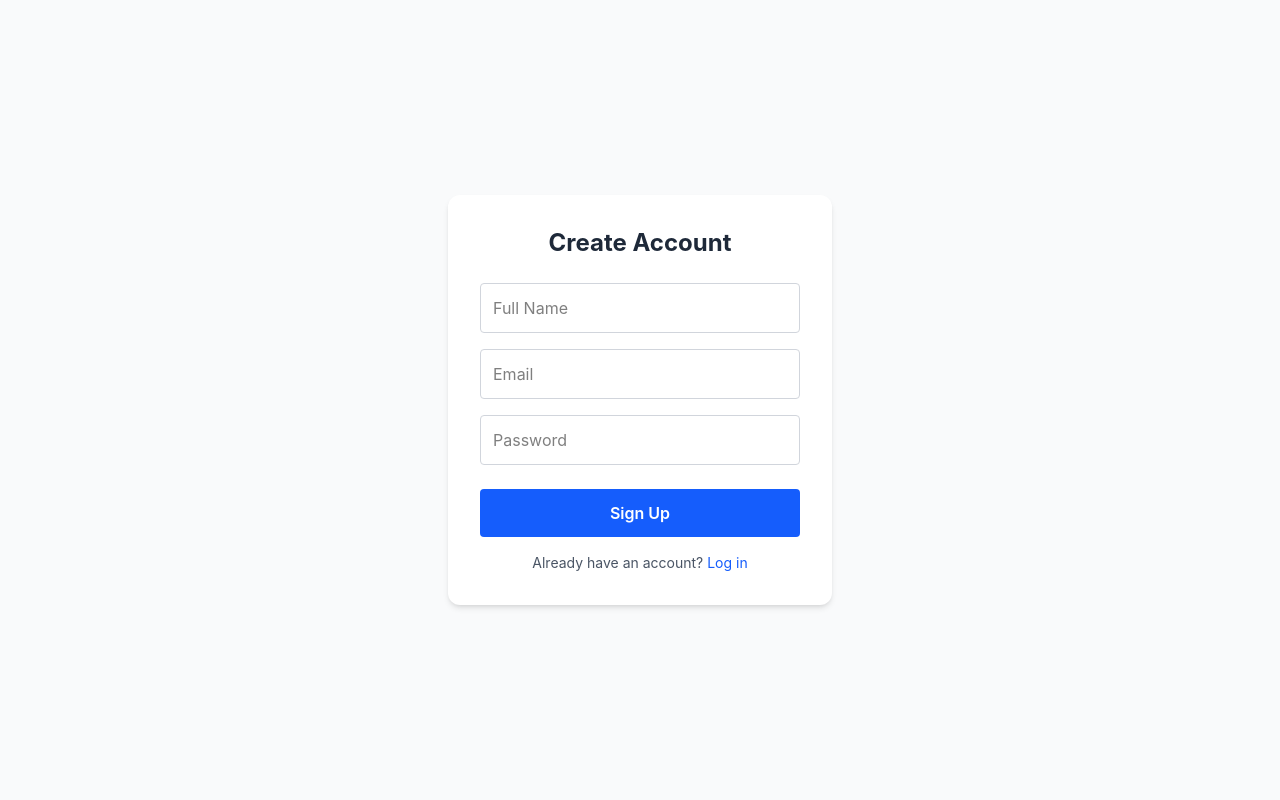
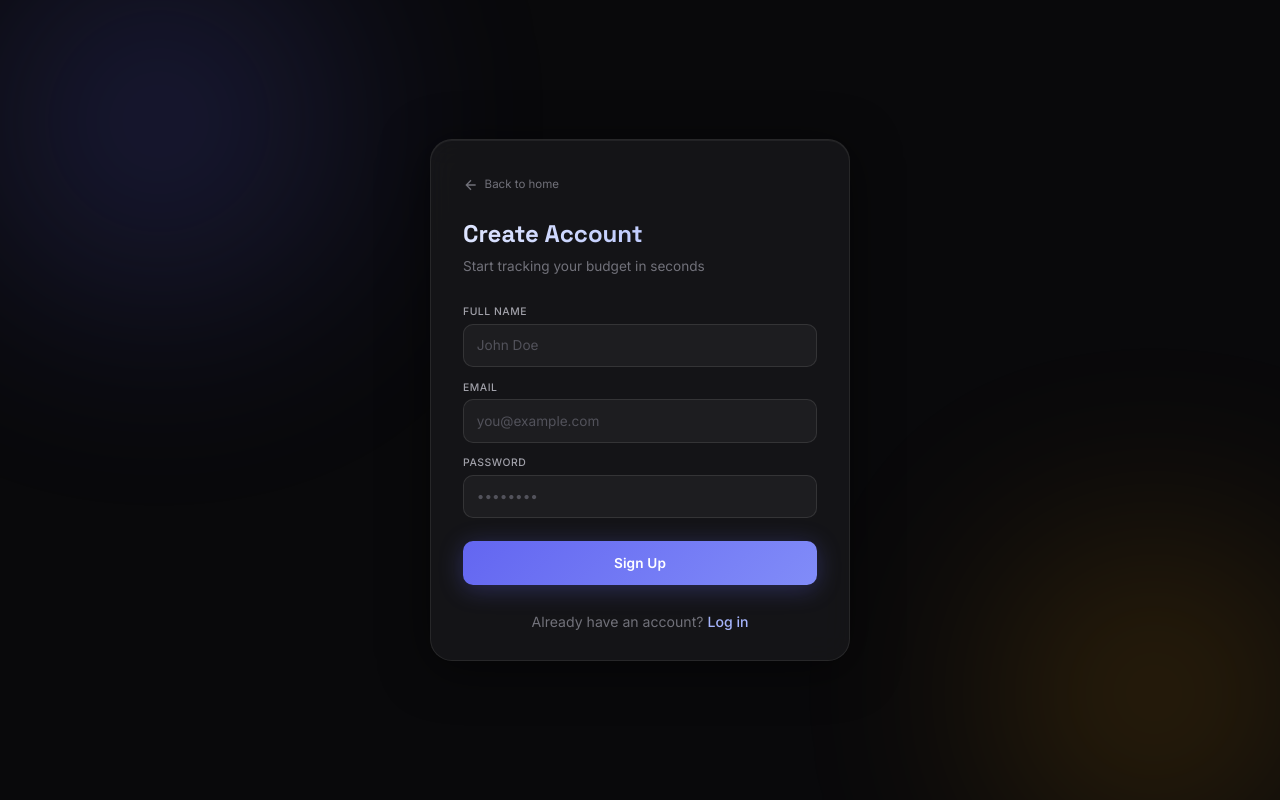
Before and after one commit to SathvikSesha/SpendWise, a React (Vite) app in the folder budget-frontend/: page /signup in a window 1280 px wide. Built offline with nearby package versions, Linux system fonts and the light colour scheme; no server answers.

Commit message:
refactor: redesign Signup page with custom CSS and animations

```diff
--- a/budget-frontend/src/pages/Signup.jsx
+++ b/budget-frontend/src/pages/Signup.jsx
@@ -1,76 +1,155 @@
 import { useState } from "react";
 import { useNavigate, Link } from "react-router-dom";
+import { motion } from "framer-motion";
 import api from "../api/axios";
+import "./Auth.css";
 
 const Signup = () => {
   const [name, setName] = useState("");
   const [email, setEmail] = useState("");
   const [password, setPassword] = useState("");
   const [error, setError] = useState("");
+  const [loading, setLoading] = useState(false);
+
   const navigate = useNavigate();
+
+  const validateForm = () => {
+    if (!name.trim()) return "Name is required";
+
+    if (!email.trim()) return "Email is required";
+    const emailRegex = /^[^\s@]+@[^\s@]+\.[^\s@]+$/;
+    if (!emailRegex.test(email)) return "Enter a valid email";
+
+    if (!password) return "Password is required";
+    if (password.length < 6)
+      return "Password must be at least 6 characters";
+
+    return null;
+  };
 
   const handleSignup = async (e) => {
     e.preventDefault();
+    setError("");
+
+    const validationError = validateForm();
+    if (validationError) {
+      return setError(validationError);
+    }
+
+    setLoading(true);
+
     try {
-      await api.post("/auth/register", { name, email, password });
+      await api.post("/auth/register", {
+        name: name.trim(),
+        email: email.trim(),
+        password,
+      });
+
       navigate("/login");
     } catch (err) {
+      console.error(err);
       setError(err.response?.data?.error || "Registration failed");
+      setLoading(false);
     }
   };
 
   return (
-    <div className="min-h-screen flex items-center justify-center bg-gray-50">
-      <form
-        onSubmit={handleSignup}
-        className="bg-white p-8 rounded-xl shadow-md w-96"
+    <motion.div
+      className="auth-root"
+      id="signup-page"
+      initial={{ opacity: 0 }}
+      animate={{ opacity: 1 }}
+      exit={{ opacity: 0 }}
+      transition={{ duration: 0.4 }}
     >
-        <h2 className="text-2xl font-bold mb-6 text-center text-gray-800">
-          Create Account
-        </h2>
+      {/* Ambient blobs */}
+      <div className="auth-blob auth-blob-1" />
+      <div className="auth-blob auth-blob-2" />
+
+      <motion.div
+        className="auth-card"
+        initial={{ y: 40, opacity: 0 }}
+        animate={{ y: 0, opacity: 1 }}
+        transition={{ duration: 0.5, ease: "easeOut" }}
+      >
+        <Link to="/" className="auth-back">
+          <svg viewBox="0 0 24 24" fill="none" stroke="currentColor" strokeWidth="2">
+            <path d="M19 12H5M12 19l-7-7 7-7" />
+          </svg>
+          Back to home
+        </Link>
+
+        <h2 className="auth-title">Create Account</h2>
+        <p className="auth-subtitle">
+          Start tracking your budget in seconds
+        </p>
+
         {error && (
-          <p className="text-red-500 text-sm mb-4 text-center">{error}</p>
+          <motion.p
+            className="auth-error"
+            initial={{ opacity: 0, y: -5 }}
+            animate={{ opacity: 1, y: 0 }}
+          >
+            {error}
+          </motion.p>
         )}
 
+        <form onSubmit={handleSignup} className="auth-form">
+          {/* Name */}
+          <div className="auth-field">
+            <label className="auth-label">Full Name</label>
             <input
               type="text"
-          placeholder="Full Name"
-          required
-          className="w-full mb-4 p-3 border rounded border-gray-300 focus:outline-blue-500"
+              placeholder="John Doe"
+              className="auth-input"
               value={name}
+              disabled={loading}
               onChange={(e) => setName(e.target.value)}
             />
+          </div>
+
+          {/* Email */}
+          <div className="auth-field">
+            <label className="auth-label">Email</label>
             <input
               type="email"
-          placeholder="Email"
-          required
-          className="w-full mb-4 p-3 border rounded border-gray-300 focus:outline-blue-500"
+              placeholder="you@example.com"
+              className="auth-input"
               value={email}
+              disabled={loading}
               onChange={(e) => setEmail(e.target.value)}
             />
+          </div>
+
+          {/* Password */}
+          <div className="auth-field">
+            <label className="auth-label">Password</label>
             <input
               type="password"
-          placeholder="Password"
-          required
-          className="w-full mb-6 p-3 border rounded border-gray-300 focus:outline-blue-500"
+              placeholder="••••••••"
+              className="auth-input"
               value={password}
+              disabled={loading}
               onChange={(e) => setPassword(e.target.value)}
             />
+          </div>
 
-        <button
+          {/* Submit */}
+          <motion.button
             type="submit"
-          className="w-full bg-blue-600 text-white p-3 rounded font-semibold hover:bg-blue-700"
+            className="auth-submit"
+            disabled={loading}
+            whileTap={{ scale: 0.97 }}
           >
-          Sign Up
-        </button>
-        <p className="mt-4 text-center text-sm text-gray-600">
-          Already have an account?{" "}
-          <Link to="/login" className="text-blue-600 hover:underline">
-            Log in
-          </Link>
+            {loading ? "Creating..." : "Sign Up"}
+          </motion.button>
+        </form>
+
+        <p className="auth-footer">
+          Already have an account? <Link to="/login">Log in</Link>
         </p>
-      </form>
-    </div>
+      </motion.div>
+    </motion.div>
   );
 };
 
```
Lines whose indentation alone changed are shown as unchanged.
